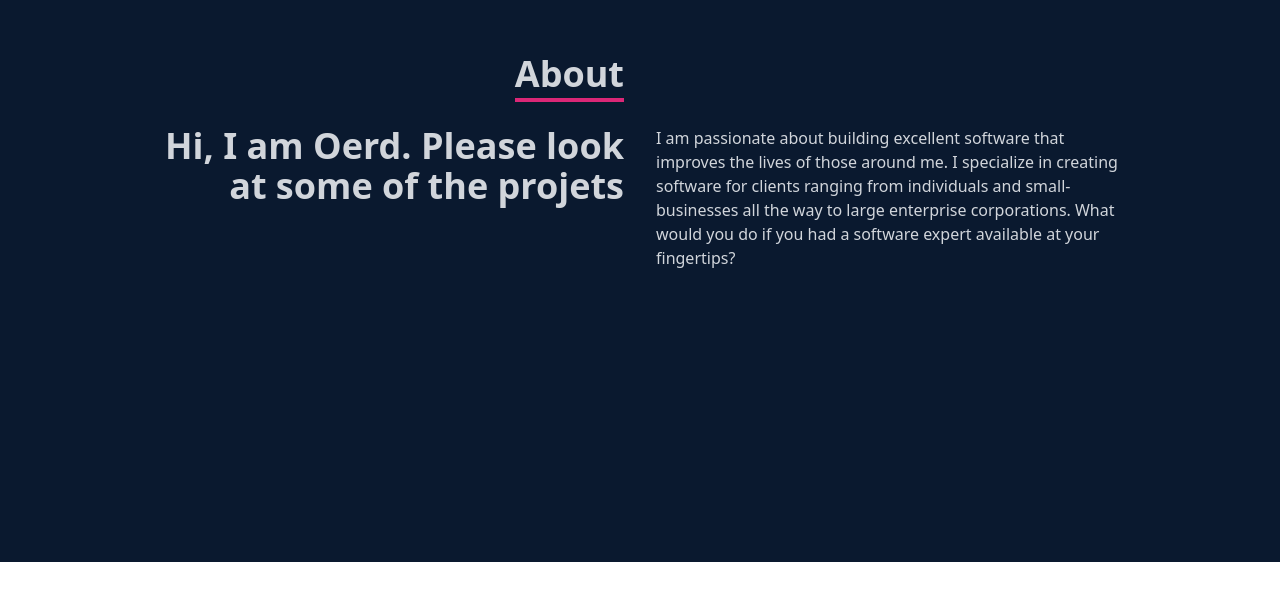
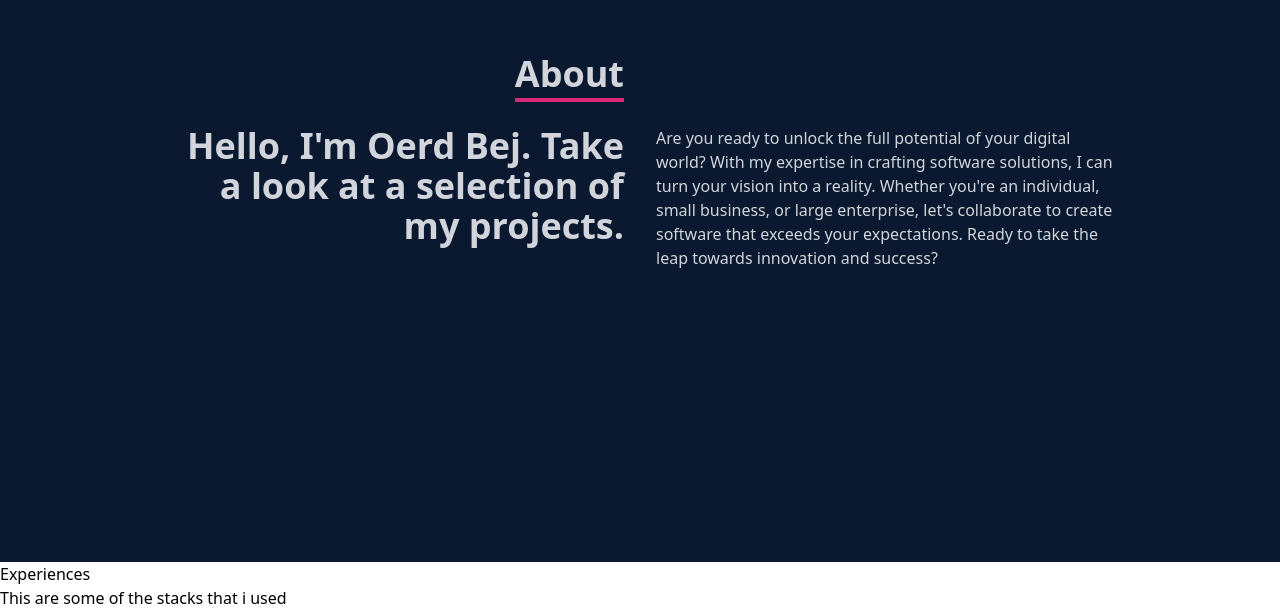
Before and after one commit to OerdBej/showcase, a React (Create React App) app: page / in a window 1280 px wide. Shown: the part 1038-1648 px from the top of the page. Before the commit the page ends 1600 px from the top, so only its background shows below. Built offline with nearby package versions, Linux system fonts and the light colour scheme.

Commit message:
adding the skills component with the logos of the stacks

```diff
--- a/src/App.js
+++ b/src/App.js
@@ -2,12 +2,14 @@ import React from 'react';
 import Navbar from './components/Navbar';
 import Home from './components/Home';
 import About from './components/About';
+import Skills from './components/Skills';
 const App = () => {
     return (
         <div>
             <Navbar />
             <Home />
             <About />
+            <Skills />
         </div>
     );
 };
--- a/src/components/About.jsx
+++ b/src/components/About.jsx
@@ -16,17 +16,21 @@ const About = () => {
                 </div>
                 <div className='max-w-[1000px] w-full grid sm:grid-cols-2 gap-8 px-4'>
                     <div className='sm:text-right text-4xl font-bold'>
-                        <p>Hi, I am Oerd. Please look at some of the projets</p>{' '}
+                        <p>
+                            Hello, I'm Oerd Bej. Take a look at a selection of
+                            my projects.
+                        </p>{' '}
                     </div>
                     <div>
-                        <p>
-                            I am passionate about building excellent software
-                            that improves the lives of those around me. I
-                            specialize in creating software for clients ranging
-                            from individuals and small-businesses all the way to
-                            large enterprise corporations. What would you do if
-                            you had a software expert available at your
-                            fingertips?
+                        <p className='font-medium'>
+                            Are you ready to unlock the full potential of your
+                            digital world? With my expertise in crafting
+                            software solutions, I can turn your vision into a
+                            reality. Whether you're an individual, small
+                            business, or large enterprise, let's collaborate to
+                            create software that exceeds your expectations.
+                            Ready to take the leap towards innovation and
+                            success?
                         </p>
                     </div>
                 </div>
--- /dev/null
+++ b/src/components/Skills.jsx
@@ -0,0 +1,23 @@
+import HTML from '../assets/html.png';
+import CSS from '../assets/css.png';
+import JavaScript from '../assets/javascript.png';
+import Node from '../assets/node.png';
+import React from '../assets/react.png';
+import GitHub from '../assets/github.png';
+import Tailwind from '../assets/tailwind.png';
+import Mongo from '../assets/mongo.png';
+
+const Skills = () => {
+    return (
+        <div name='skills'>
+            <div className=''>
+                <div>
+                    <p>Experiences</p>
+                    <p>This are some of the stacks that i used</p>
+                </div>
+            </div>
+        </div>
+    );
+};
+
+export default Skills;
```
Also changed, not shown: src/assets/html.png (added), src/assets/react.png (added).
